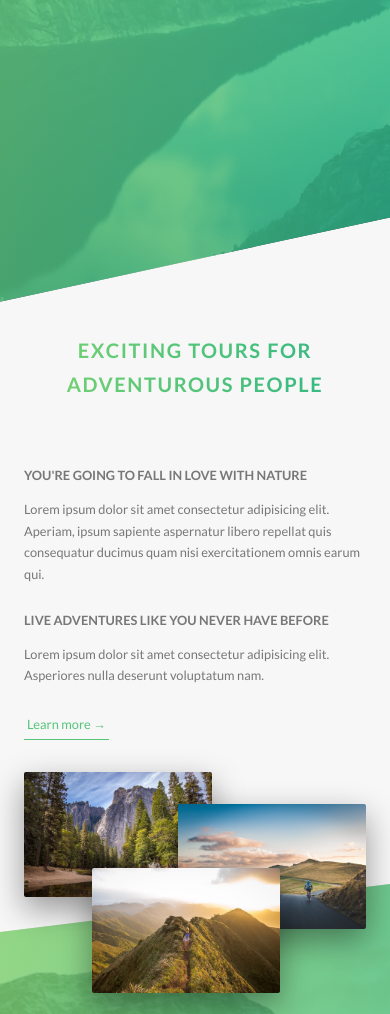
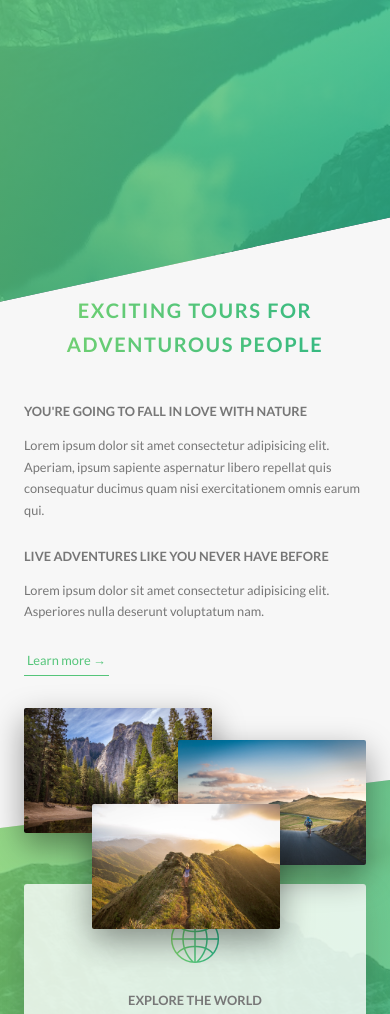
Before and after one commit to LauraTelqiu/natours, a website: page index.html in a window 390 px wide. Shown: the part 500-1514 px from the top of the page. Drawn offline with Linux system fonts and the light colour scheme.

Commit message:
layout media querie

```diff
--- a/sass/base/_utilities.scss
+++ b/sass/base/_utilities.scss
@@ -1,8 +1,28 @@
-.u-center-text { text-align: center !important; }
+.u-center-text {
+  text-align: center !important;
+}
 
-.u-margin-bottom-small { margin-bottom: 1.5rem !important; }
-.u-margin-bottom-medium { margin-bottom: 4rem !important; }
-.u-margin-bottom-big { margin-bottom: 8rem !important; }
+.u-margin-bottom-small {
+  margin-bottom: 1.5rem !important;
+}
+.u-margin-bottom-medium {
+  margin-bottom: 4rem !important;
 
-.u-margin-top-big { margin-top: 8rem !important; }
-.u-margin-top-huge { margin-top: 10rem !important; }
+  @include respond(tab-port) {
+    margin-bottom: 3rem !important;
+  }
+}
+.u-margin-bottom-big {
+  margin-bottom: 8rem !important;
+
+  @include respond(tab-port) {
+    margin-bottom: 5rem !important;
+  }
+}
+
+.u-margin-top-big {
+  margin-top: 8rem !important;
+}
+.u-margin-top-huge {
+  margin-top: 10rem !important;
+}
--- a/sass/pages/_home.scss
+++ b/sass/pages/_home.scss
@@ -2,6 +2,10 @@
   background-color: $color-grey-light-1;
   padding: 25rem 0;
   margin-top: -20vh;
+
+  @include respond(tab-port) {
+    padding: 20rem 0;
+  }
 }
 
 .section-features {
@@ -9,7 +13,8 @@
   background-image: linear-gradient(
       to right bottom,
       rgba($color-primary-light, 0.8),
-        rgba($color-primary-dark, 0.8)),
+      rgba($color-primary-dark, 0.8)
+    ),
     url(../img/nat-4.jpg);
   background-size: cover;
   transform: skewY(-7deg);
@@ -19,38 +24,85 @@
     transform: skewY(7deg);
   }
 
+  @include respond(tab-port) {
+    padding: 10rem 0;
+  }
 }
 
 .section-tours {
   background-color: $color-grey-light-1;
   padding: 25rem 0 15rem 0;
   margin-top: -10rem;
+
+  @include respond(tab-port) {
+    padding: 20rem 0 10rem 0;
+  }
 }
 
 .section-stories {
   position: relative;
   padding: 15rem 0;
+
+  @include respond(tab-port) {
+    padding: 10rem 0;
+  }
 }
 
 .section-book {
   padding: 15rem 0;
-    background-image: linear-gradient(to right bottom, $color-primary-light, $color-primary-dark);
+  background-image: linear-gradient(
+    to right bottom,
+    $color-primary-light,
+    $color-primary-dark
+  );
+
+  @include respond(tab-port) {
+    padding: 10rem 0;
+  }
 }
 
 .book {
-    background-image: linear-gradient(105deg,
-                                    rgba($color-white, .9) 0%,
-                                    rgba($color-white, .9) 50%,
-                                    transparent 50%) ,
+  background-image: linear-gradient(
+      105deg,
+      rgba($color-white, 0.9) 0%,
+      rgba($color-white, 0.9) 50%,
+      transparent 50%
+    ),
     url(../img/nat-10.jpg);
   background-size: 100%;
   border-radius: 3px;
-    box-shadow: 0 1.5rem 4rem rgba($color-black, .2);
+  box-shadow: 0 1.5rem 4rem rgba($color-black, 0.2);
 
-    height: 50rem;
+  @include respond(tab-land) {
+    background-image: linear-gradient(
+        105deg,
+        rgba($color-white, 0.9) 0%,
+        rgba($color-white, 0.9) 65%,
+        transparent 65%
+      ),
+      url(../img/nat-10.jpg);
+    background-size: cover;
+  }
+
+  @include respond(tab-port) {
+    background-image: linear-gradient(
+        to right,
+        rgba($color-white, 0.9) 0%,
+        rgba($color-white, 0.9) 100%
+      ),
+      url(../img/nat-10.jpg);
+  }
 
   &__form {
     width: 50%;
     padding: 6rem;
+
+    @include respond(tab-land) {
+      width: 65%;
+    }
+
+    @include respond(tab-port) {
+      width: 100%;
     }
   }
+}
```
Also changed, not shown: css/style.css. Lines whose indentation alone changed are shown as unchanged.
